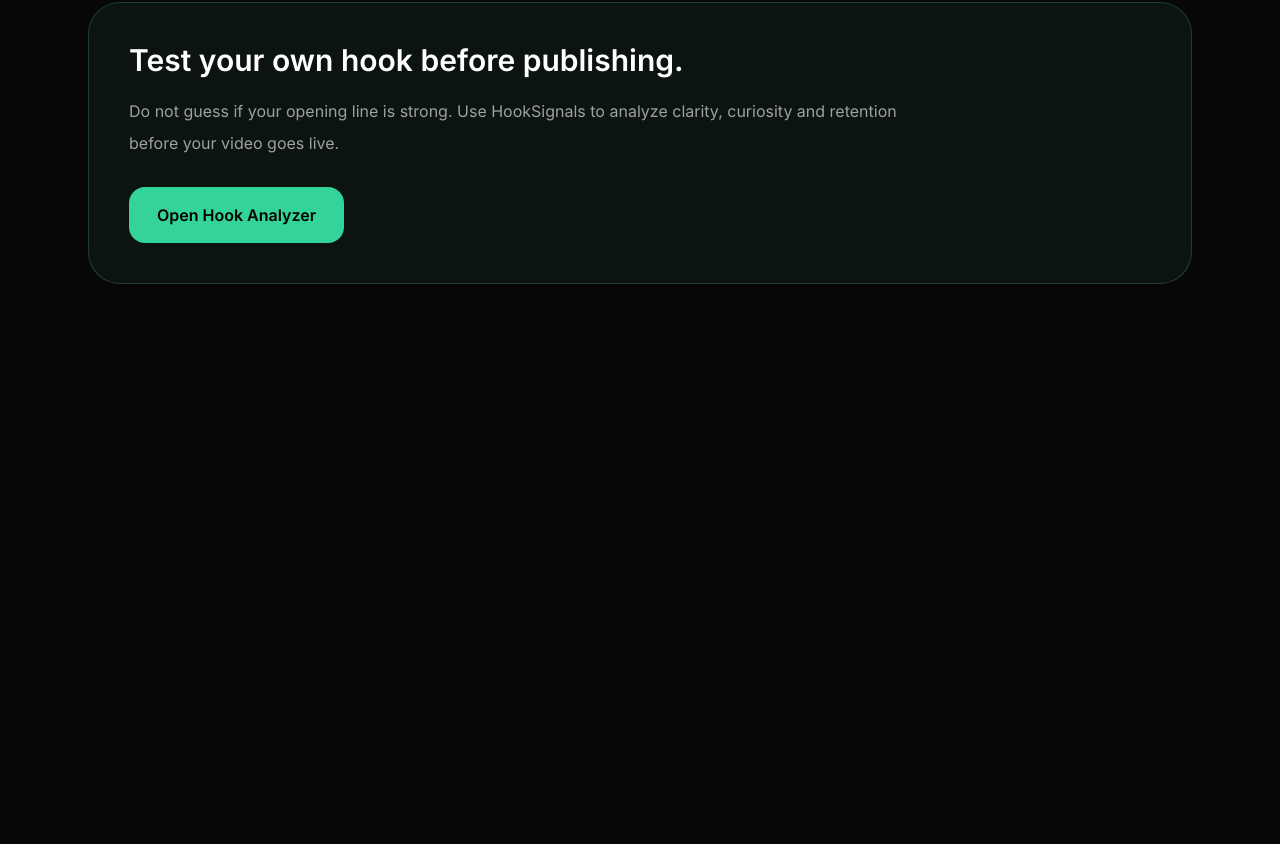
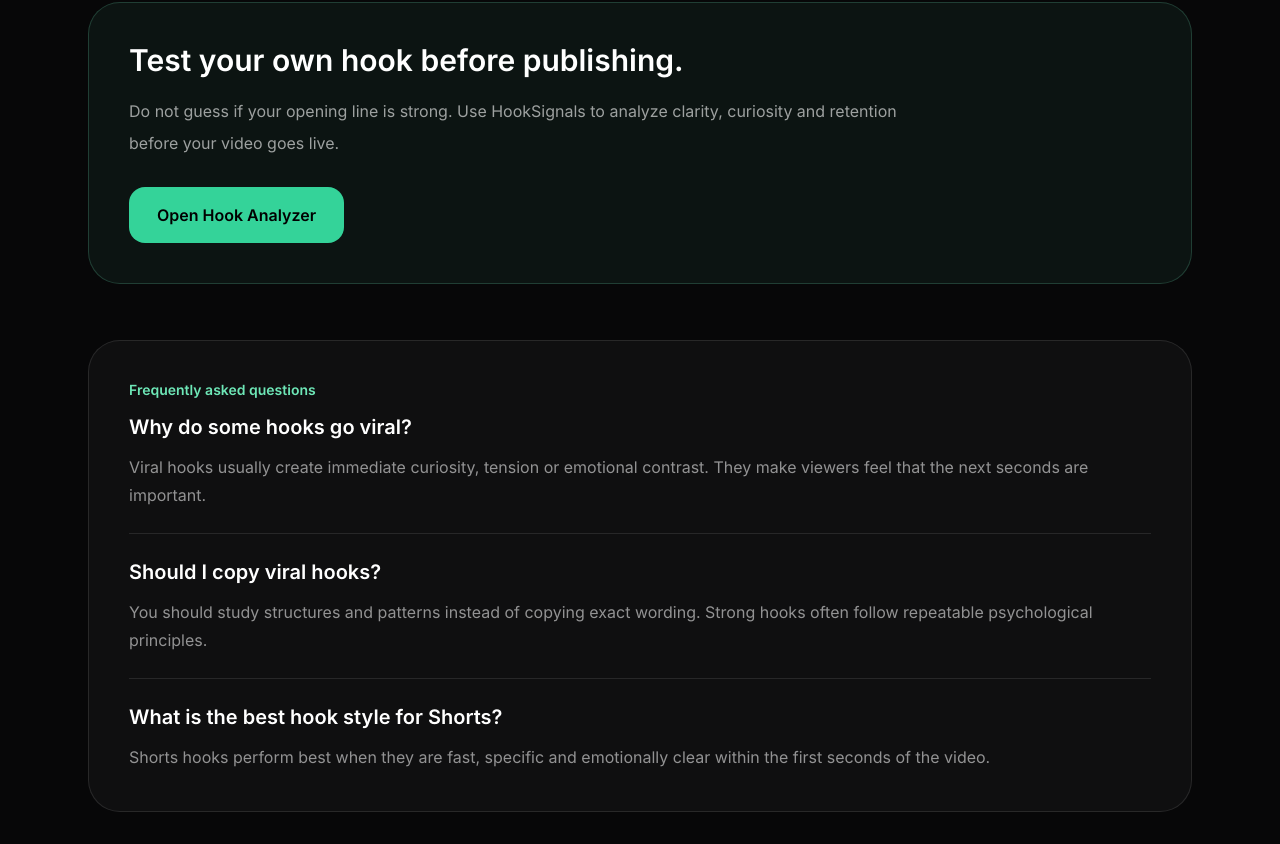
Before and after one commit to ValeBid/-hooksignals-site, a Next.js app: page /viral-hook-examples in a window 1280 px wide. Shown: the part 1599-2443 px from the top of the page. Before the commit the page ends 1915 px from the top, so only its background shows below. Built offline with nearby package versions, Linux system fonts and the light colour scheme.

Commit message:
Update page.tsx
add faq to viral hook examples

```diff
--- a/app/viral-hook-examples/page.tsx
+++ b/app/viral-hook-examples/page.tsx
@@ -1,3 +1,4 @@
+import FAQBlock from "../components/faq-block";
 export const metadata = {
   title: "Viral Hook Examples | Better YouTube & TikTok Hooks | HookSignals",
   description:
@@ -146,6 +147,25 @@
             Open Hook Analyzer
           </a>
         </section>
+        <FAQBlock
+          items={[
+            {
+              question: "Why do some hooks go viral?",
+              answer:
+                "Viral hooks usually create immediate curiosity, tension or emotional contrast. They make viewers feel that the next seconds are important.",
+            },
+            {
+              question: "Should I copy viral hooks?",
+              answer:
+                "You should study structures and patterns instead of copying exact wording. Strong hooks often follow repeatable psychological principles.",
+            },
+            {
+              question: "What is the best hook style for Shorts?",
+              answer:
+                "Shorts hooks perform best when they are fast, specific and emotionally clear within the first seconds of the video.",
+            },
+          ]}
+        />
       </section>
     </main>
   );
```
